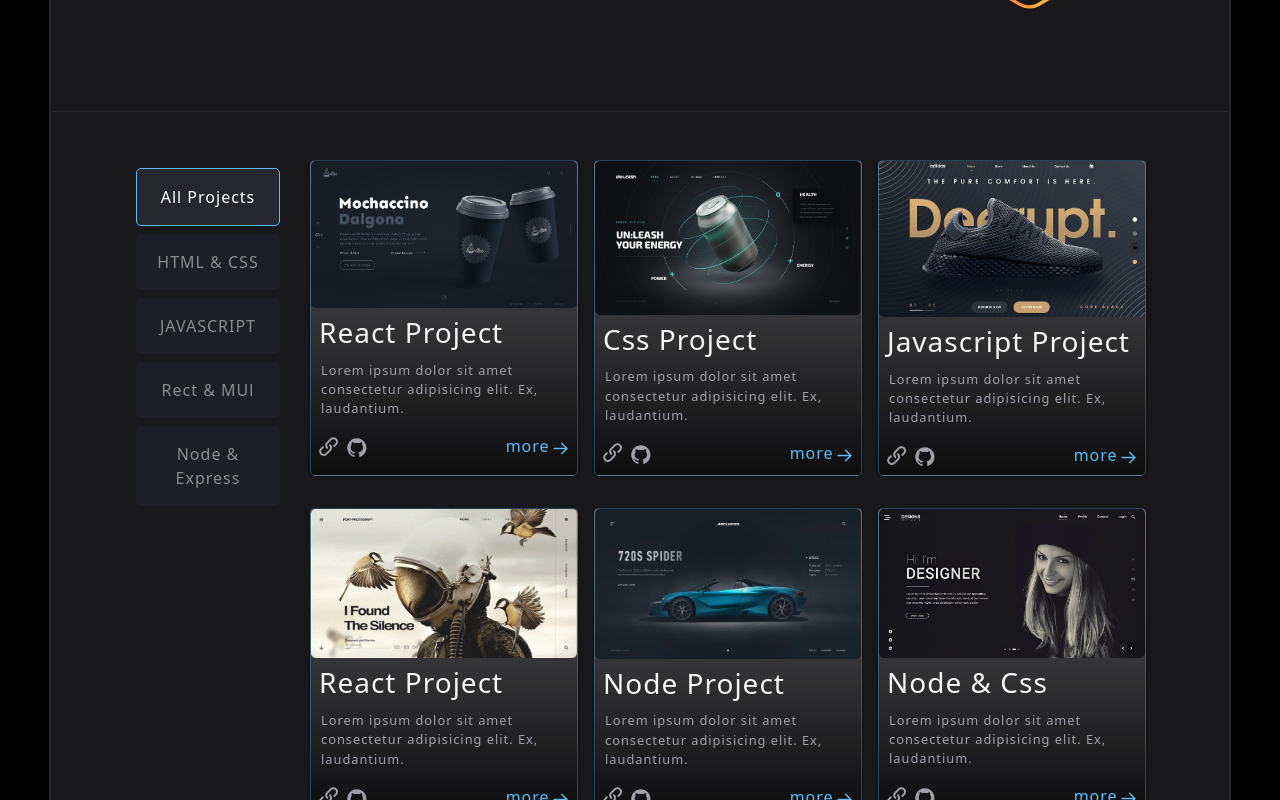
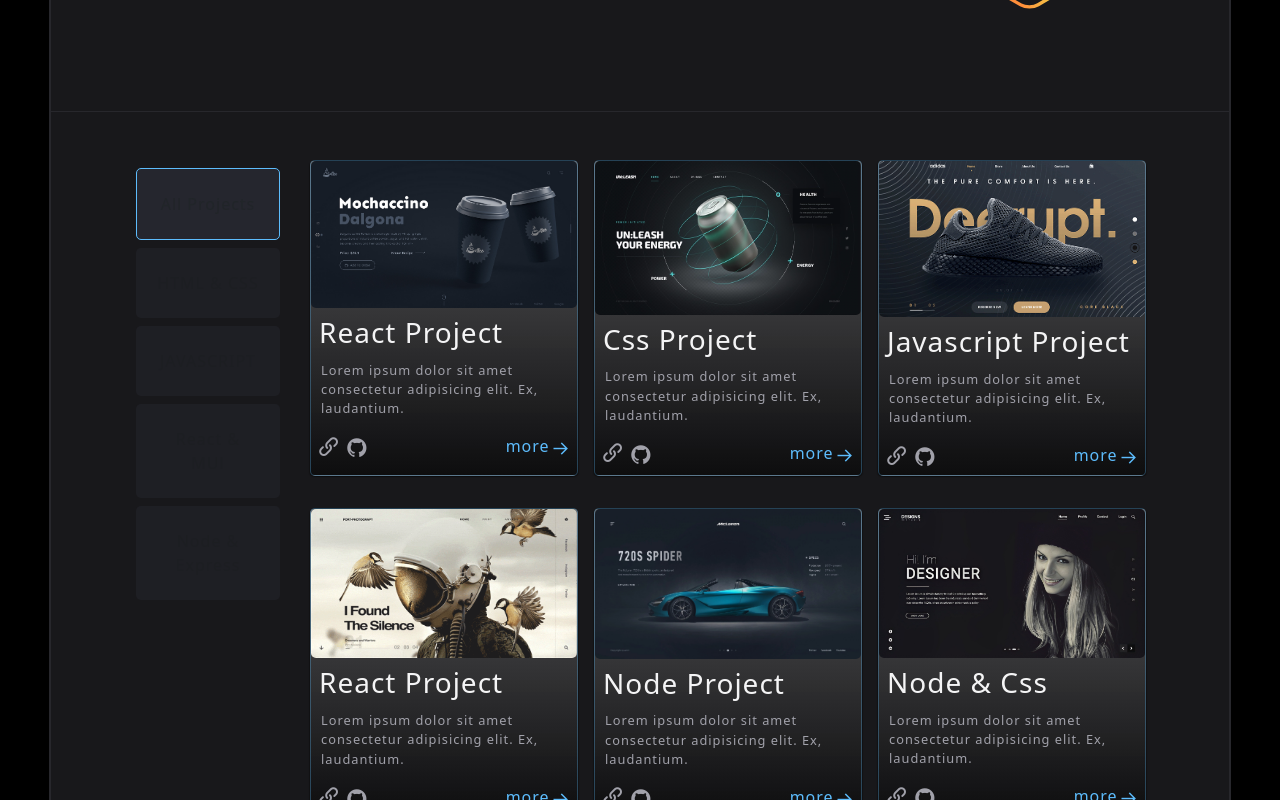
Before and after one commit to AbdelazizSoliman/awesome-portfolio, a React (Vite) app: page / in a window 1280 px wide. Shown: the part 512-1312 px from the top of the page. Built offline with nearby package versions, Linux system fonts and the light colour scheme.

Commit message:
Fix linter errors

```diff
--- a/src/App.jsx
+++ b/src/App.jsx
@@ -6,17 +6,23 @@
 import Footer from './components/footer/Footer';
 
 function App() {
+  const [showScrollBtn, setshowScrollBtn] = useState(false);
+
   useEffect(() => {
-    window.addEventListener('scroll', (e) => {
-      if (scrollY > 500) {
+    const handleScroll = () => {
+      if (window.scrollY > 500) {
         setshowScrollBtn(true);
       } else {
         setshowScrollBtn(false);
       }
-    }), [];
-  });
+    };
 
-  const [showScrollBtn, setshowScrollBtn] = useState(false);
+    window.addEventListener('scroll', handleScroll);
+
+    return () => {
+      window.removeEventListener('scroll', handleScroll);
+    };
+  }, []);
 
   return (
     <div id="up" className="container">
@@ -30,8 +36,13 @@
       <div className="divider" />
       <Footer />
 
-      <a href="#up" style={{ opacity: showScrollBtn ? 1 : 0, transition: '.5s' }}>
-        <button className="scroll2top "><span>«</span></button>
+      <a
+        href="#up"
+        style={{ opacity: showScrollBtn ? 1 : 0, transition: '.5s' }}
+      >
+        <button type="button" className="scroll2top">
+          <span>«</span>
+        </button>
       </a>
     </div>
   );
--- a/src/components/3-main/Main.jsx
+++ b/src/components/3-main/Main.jsx
@@ -1,97 +1,103 @@
 import { useState } from 'react';
 import './main.css';
-// import src from '@eslint/js';
 import { AnimatePresence, motion } from 'framer-motion';
-import { myProjects } from './myProjects';
+import myProjects from './myProjects';
 
 export default function Main() {
   const [currentActive, setcurrentActive] = useState('all');
   const [arr, setarr] = useState(myProjects);
+
   const handlClick = (btnCategory) => {
     setcurrentActive(btnCategory);
 
     const newArr = myProjects.filter((item) => {
-      const categoryProject = item.category.find((theitems) => theitems === btnCategory);
-
+      const categoryProject = item.category.find(
+        (theitems) => theitems === btnCategory,
+      );
       return categoryProject === btnCategory;
     });
     setarr(newArr);
   };
+
   return (
-    <section className="mainSection d-flex justify-content-between  ">
-      <section className="sideBar ">
-        <ul className="text-capitalize ">
-          <li
+    <section className="mainSection d-flex justify-content-between">
+      <section className="sideBar">
+        <ul className="text-capitalize">
+          <li className={currentActive === 'all' ? 'active' : null}>
+            <button
+              type="button"
               onClick={() => {
                 setcurrentActive('all');
                 setarr(myProjects);
               }}
-            className={currentActive === 'all' ? 'active' : null}
+              className="btn"
             >
               all Projects
+            </button>
           </li>
-          <li
-            onClick={() => {
-              handlClick('css');
-            }}
-            className={currentActive === 'css' ? 'active' : null}
+          <li className={currentActive === 'css' ? 'active' : null}>
+            <button
+              type="button"
+              onClick={() => handlClick('css')}
+              className="btn"
             >
               HTML & CSS
+            </button>
           </li>
-          <li
-            onClick={() => {
-              handlClick('javascript');
-            }}
-            className={currentActive === 'javascript' ? 'active' : null}
+          <li className={currentActive === 'javascript' ? 'active' : null}>
+            <button
+              type="button"
+              onClick={() => handlClick('javascript')}
+              className="btn"
             >
               JAVASCRIPT
+            </button>
           </li>
-          <li
-            onClick={() => {
-              handlClick('react');
-            }}
-            className={currentActive === 'react' ? 'active' : null}
+          <li className={currentActive === 'react' ? 'active' : null}>
+            <button
+              type="button"
+              onClick={() => handlClick('react')}
+              className="btn"
             >
-            Rect & MUl
+              React & MUl
+            </button>
           </li>
-          <li
-            onClick={() => {
-              handlClick('node');
-            }}
-            className={currentActive === 'node' ? 'active' : null}
+          <li className={currentActive === 'node' ? 'active' : null}>
+            <button
+              type="button"
+              onClick={() => handlClick('node')}
+              className="btn"
             >
               Node & Express
+            </button>
           </li>
         </ul>
       </section>
 
-      <section className="projects  d-flex justify-content-center">
+      <section className="projects d-flex justify-content-center">
         <AnimatePresence>
-
           {arr.map((item) => (
             <motion.article
-
               layout
               initial={{ transform: 'scale(0)' }}
               animate={{ transform: 'scale(1)' }}
               transition={{ type: 'spring', damping: 8, stiffness: 50 }}
-
               key={item.imgpath}
               className="cards"
             >
               <img width={266} src={item.imgpath} alt="" />
               <div style={{ width: 266 }} className="box">
                 <h3 className="title my-2 ms-2">{item.projectTitle}</h3>
-                <p className="sub-title ">
+                <p className="sub-title">
                   Lorem ipsum dolor sit amet consectetur adipisicing elit. Ex,
                   laudantium.
                 </p>
                 <div className="links d-flex gap-2 mb-2 ms-2 mt-3">
                   <div className="icon-link" />
                   <div className="icon-github mt-1" />
-                  <a className="ms-auto   card-link d-flex me-2" href="/">
+                  <a className="ms-auto card-link d-flex me-2" href="/">
                     <span className="fs-6">more</span>
-                    <span className=" mt-2 ms-1 icon-arrow-thin-right  " />
+                    <span className="mt-2 ms-1 icon-arrow-thin-right" />
                   </a>
                 </div>
               </div>
--- a/src/components/3-main/myProjects.js
+++ b/src/components/3-main/myProjects.js
@@ -1,4 +1,4 @@
-export const myProjects = [
+const myProjects = [
   {
     imgpath: './images/1.jpg',
     projectTitle: 'react project',
@@ -54,3 +54,5 @@
     desc: 'lorem10lorem10lorem10lorem10lorem10lorem10',
   },
 ];
+
+export default myProjects;
--- a/src/index.css
+++ b/src/index.css
@@ -16,11 +16,6 @@
   border-radius: 2px;
 }
 
-/* for Firefox */
-
-/* html{
-    scrollbar-color: #9e4673 #3d4a59;
-  } */
 html {
   font-family: "Roboto", sans-serif;
   box-sizing: border-box;
@@ -37,22 +32,6 @@
 * {
   margin: 0;
   padding: 0;
-}
-
-::-webkit-scrollbar {
-  width: 0.5rem;
-}
-
-::-webkit-scrollbar-track {
-  border: 7px solid #292c3b;
-  box-shadow: inset 0 0 2.5px 2px rgba(0, 0, 0, 0.5);
-  border-radius: 4px;
-  background-color: #d4d4d8;
-}
-
-::-webkit-scrollbar-thumb {
-  background: #888;
-  border-radius: 2px;
 }
 
 :root {
@@ -78,7 +57,7 @@
   --border: rgba(202, 202, 202, 0.5);
   --title: rgba(39 39 42);
   --subtitle: rgba(161 161 170);
-  --bgHeader: rgba(253  253 253);
+  --bgHeader: rgba(253 253 253);
   --blue: rgba(0 149 246);
   --icon-hover: #333;
 }
```
Lines whose indentation alone changed are shown as unchanged.
